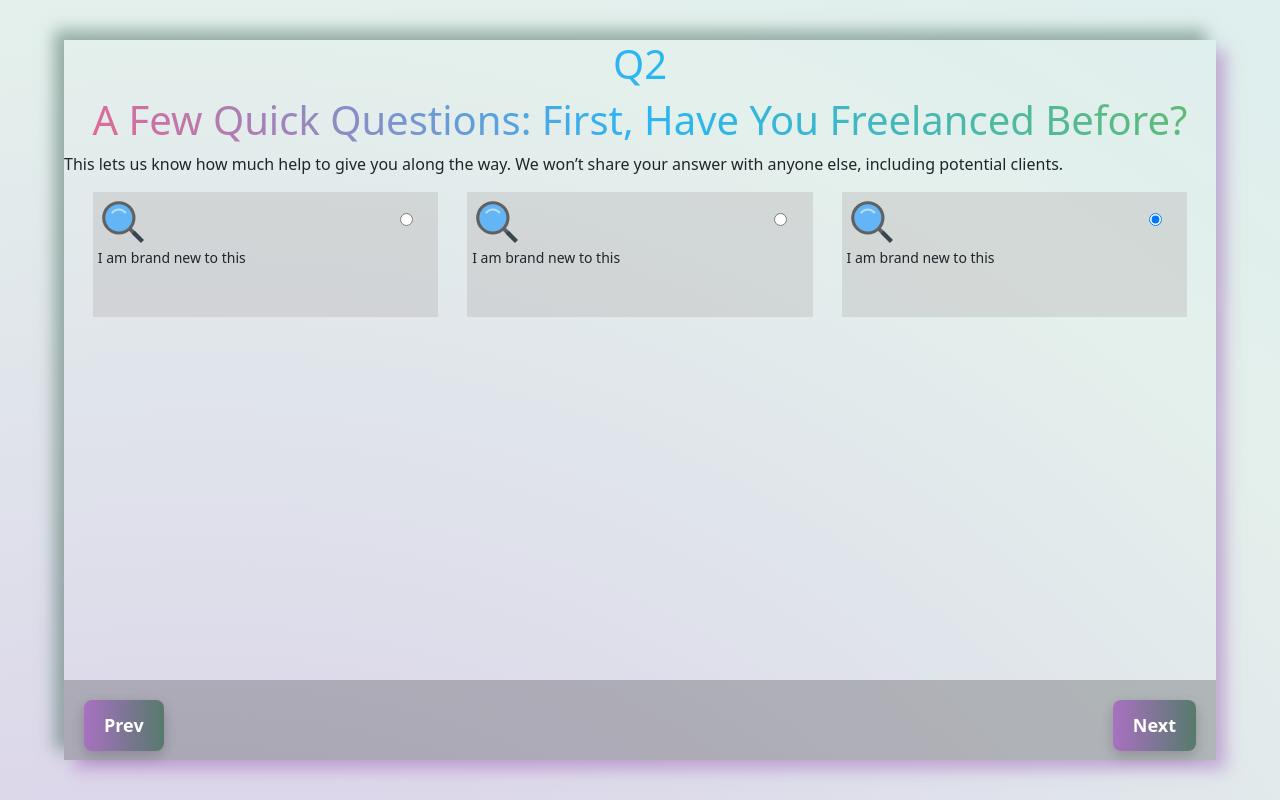
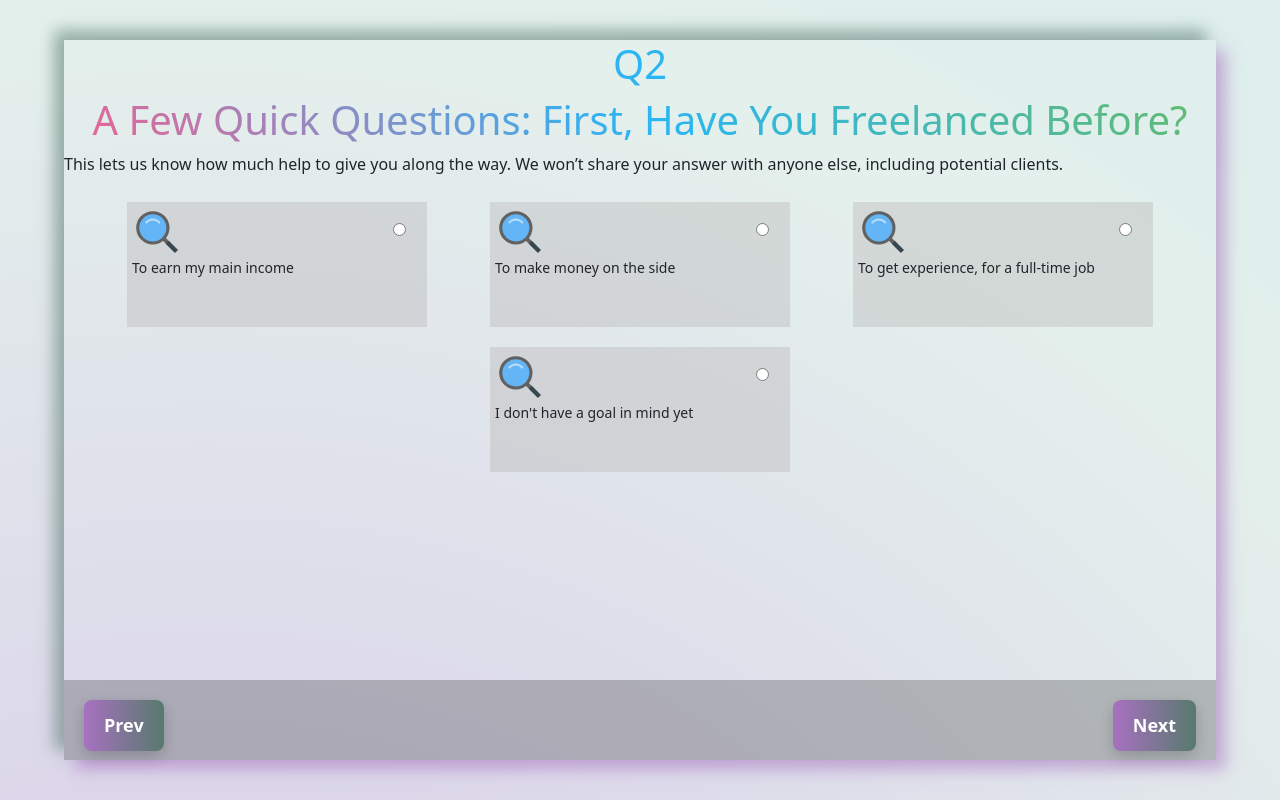
Before and after one commit to tabishaikh710/Pencilry, a React (Vite) app: page /illustrator-question-form in a window 1280 px wide. Both pictures are taken after a click on the button "Next". Built offline with nearby package versions, Linux system fonts and the light colour scheme.

Commit message:
formsurvaynewnew re update

```diff
--- a/src/components/IllustratoSurvey/QuesOne.jsx
+++ b/src/components/IllustratoSurvey/QuesOne.jsx
@@ -1,59 +1,69 @@
+import { useContext } from "react";
 import style from "../../style/illustretorSurveyform/Qone.module.css";
 import { FcSearch } from "react-icons/fc";
+import {AuthContext}from "../IllustratoSurveyContext/IllustratoSurvey.context";
 
 function QuesOne() {
+  const { hasFreelancedBefore, setHasFreelancedBefore } = useContext(AuthContext);
+
+  const handleChange = (e) => {
+    setHasFreelancedBefore(e.target.value); // Ensure this function is available in your context
+  };
+
   return (
     <>
-    <h1>Q1</h1>
-      <h1>A few quick questions: first, have you freelanced before?
-      </h1>
+      <h1>Q1</h1>
+      <h1>A few quick questions: first, have you freelanced before?</h1>
       <p>
-      This lets us know how much help to give you along the way. We won’t share your answer with anyone else, including potential clients.
+        This lets us know how much help to give you along the way. We won’t share your answer
+        with anyone else, including potential clients.
       </p>
 
       <form className={style.container}>
-
-
+        {/* Option 1 */}
         <div className={style.optionSection}>
-        <FcSearch className={style.repIcon} />
-          <label>I am brand new to this </label>
+          <FcSearch className={style.repIcon} />
+          <label htmlFor="brandNew">I am brand new to this</label>
           <input
+            id="brandNew"
             type="radio"
-            name="projectSize"
-            value="Large"
-            checked="Large"
+            name="hasFreelancedBefore"
+            value="I am brand new to this"
+            checked={hasFreelancedBefore === "I am brand new to this"}
+            onChange={handleChange}
           />
         </div>
 
+        {/* Option 2 */}
         <div className={style.optionSection}>
-        <FcSearch className={style.repIcon} />
-          <label>I am brand new to this </label>
+          <FcSearch className={style.repIcon} />
+          <label htmlFor="someExperience">I have some experience</label>
           <input
+            id="someExperience"
             type="radio"
-            name="projectSize"
-            value="Large"
-            checked="Large"
+            name="hasFreelancedBefore"
+            value="I have some experience"
+            checked={hasFreelancedBefore === "I have some experience"}
+            onChange={handleChange}
           />
         </div>
 
-
-
+        {/* Option 3 */}
         <div className={style.optionSection}>
-        <FcSearch className={style.repIcon} />
-          <label>I am brand new to this </label>
+          <FcSearch className={style.repIcon} />
+          <label htmlFor="expert">I am an expert</label>
           <input
+            id="expert"
             type="radio"
-            name="projectSize"
-            value="Large"
-            checked="Large"
-            />
+            name="hasFreelancedBefore"
+            value="I am an expert"
+            checked={hasFreelancedBefore === "I am an expert"}
+            onChange={handleChange}
+          />
         </div>
-
-
-
-
       </form>
     </>
   );
 }
+
 export default QuesOne;
--- a/src/components/IllustratoSurvey/QuesTwo.jsx
+++ b/src/components/IllustratoSurvey/QuesTwo.jsx
@@ -1,54 +1,81 @@
+import { useContext } from "react";
 import style from "../../style/illustretorSurveyform/Qone.module.css";
 import { FcSearch } from "react-icons/fc";
+import {AuthContext}from "../IllustratoSurveyContext/IllustratoSurvey.context";
 function QuesTwo() {
+
+  const { biggestGoal, setBiggestGoal} = useContext(AuthContext);
+
+  const handleChange = (e) => {
+    setBiggestGoal(e.target.value); // Ensure this function is available in your context
+  };
+
   return (
+
+
     <>
     <h1>Q2</h1>
-          <h1>A few quick questions: first, have you freelanced before?
-          </h1>
+    <h1>A few quick questions: first, have you freelanced before?</h1>
     <p>
-          This lets us know how much help to give you along the way. We won’t share your answer with anyone else, including potential clients.
+      This lets us know how much help to give you along the way. We won’t share your answer
+      with anyone else, including potential clients.
     </p>
 
     <form className={style.container}>
-
-
+      {/* Option 1 */}
       <div className={style.optionSection}>
         <FcSearch className={style.repIcon} />
-              <label>I am brand new to this </label>
+        <label htmlFor="brandNew">To earn my main income</label>
         <input
+          id="biggestGoal1"
           type="radio"
-                name="projectSize"
-                value="Large"
-                checked="Large"
+          name="biggestGoal"
+          value="To earn my main income"
+          checked={biggestGoal === "To earn my main income"}
+          onChange={handleChange}
+        />
+      </div>
+
+      {/* Option 2 */}
+      <div className={style.optionSection}>
+        <FcSearch className={style.repIcon} />
+        <label htmlFor="someExperience">To make money on the side</label>
+        <input
+          id="biggestGoal2"
+          type="radio"
+          name="biggestGoal"
+          value="To make money on the side"
+          checked={biggestGoal === "To make money on the side"}
+          onChange={handleChange}
+        />
+      </div>
+
+      {/* Option 3 */}
+      <div className={style.optionSection}>
+        <FcSearch className={style.repIcon} />
+        <label htmlFor="expert">To get experience, for a full-time job</label>
+        <input
+          id="biggestGoal3"
+          type="radio"
+          name="biggestGoal"
+          value="To get experience, for a full-time job"
+          checked={biggestGoal === "To get experience, for a full-time job"}
+          onChange={handleChange}
         />
       </div>
 
       <div className={style.optionSection}>
         <FcSearch className={style.repIcon} />
-              <label>I am brand new to this </label>
+        <label htmlFor="expert">I don't have a goal in mind yet</label>
         <input
+          id="biggestGoal4"
           type="radio"
-                name="projectSize"
-                value="Large"
-                checked="Large"
+          name="biggestGoal"
+          value="I don't have a goal in mind yet"
+          checked={biggestGoal === "I don't have a goal in mind yet"}
+          onChange={handleChange}
         />
       </div>
-
-
-
-            <div className={style.optionSection}>
-            <FcSearch className={style.repIcon} />
-              <label>I am brand new to this </label>
-              <input
-                type="radio"
-                name="projectSize"
-                value="Large"
-                checked="Large"
-                />
-            </div>
-
-
 
 
     </form>
--- a/src/components/IllustratoSurvey/RendercontentforSform.jsx
+++ b/src/components/IllustratoSurvey/RendercontentforSform.jsx
@@ -17,18 +17,7 @@ function RendercontentforSform({currentTab}) {
                 return(
                     <QuesTwo/>
                 )
-                case 3:
-                    return(
-                        <QuesThree/>
-                    )
-                    case 4:
-                        return(
-                            <QuesFour/>
-                        )
-                        case 5:
-                            return(
-                                <QuesFive/>
-                            )
+
 
 
 
--- /dev/null
+++ b/src/components/IllustratoSurveyContext/IllustratoSurvey.context.jsx
@@ -0,0 +1,20 @@
+import { useState, createContext } from "react";
+
+const AuthContext = createContext();
+
+export const AuthProvider = ({ children }) => {
+  // first, have you freelanced before?
+  const [hasFreelancedBefore, setHasFreelancedBefore] = useState("");
+  // What’s your biggest goal for freelancing?
+  const [biggestGoal, setBiggestGoal] = useState("");
+
+  return (
+    <AuthContext.Provider
+      value={{ hasFreelancedBefore, setHasFreelancedBefore }}
+    >
+      {children}
+    </AuthContext.Provider>
+  );
+};
+
+export { AuthContext };
--- a/src/main.jsx
+++ b/src/main.jsx
@@ -2,14 +2,16 @@ import { StrictMode } from 'react'
 import { createRoot } from 'react-dom/client'
 import App from './App.jsx'
 import './index.css'
-
+import { AuthProvider } from "./components/IllustratoSurveyContext/IllustratoSurvey.context.jsx";
 
 
 createRoot(document.getElementById('root')).render(
   <StrictMode>
-
+    <AuthProvider>
 
     <App />
 
+    </AuthProvider>
+
   </StrictMode>,
 )
--- a/src/style/illustretorSurveyform/Qone.module.css
+++ b/src/style/illustretorSurveyform/Qone.module.css
@@ -1,6 +1,7 @@
 .container{
    display: flex;
-   justify-content: space-evenly;
+   justify-content:space-evenly;
+   flex-wrap: wrap;
 
 }
 
@@ -22,7 +23,10 @@
 
 .optionSection{
     background-color: #b6b3b361;
-    width: 30%;
+    width: 300px;
     padding: 5px;
+    margin: 10px 0px;
+
+
 
 }
```
Lines whose indentation alone changed are shown as unchanged.
